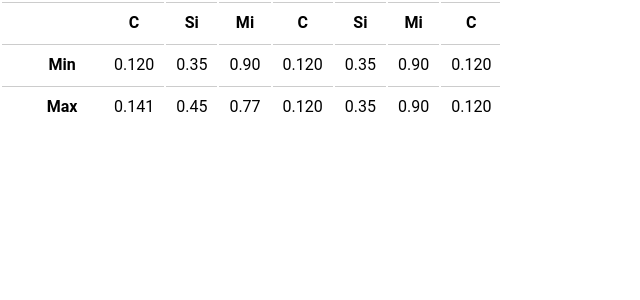
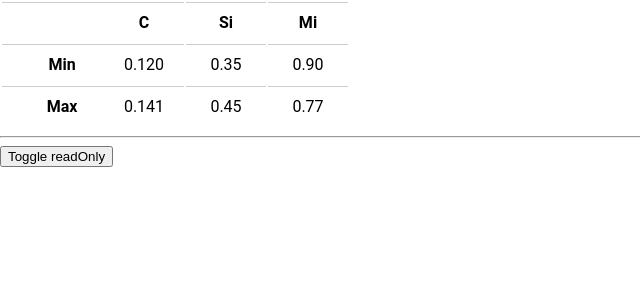
Before and after one commit to shashankvivek/grid-app, an Angular app in the folder grid-proj/: page / in a window 1280 px wide. Shown: the top 300 px of the page, without its empty margins (0-640 px from the left). Built offline with nearby package versions, Linux system fonts and the light colour scheme.

Commit message:
added toggle

```diff
--- a/grid-proj/src/app/analysis-grid/analysis-grid.component.scss
+++ b/grid-proj/src/app/analysis-grid/analysis-grid.component.scss
@@ -8,7 +8,7 @@ table {
     vertical-align: top;
     border-top: 1px solid #ccc;
     padding: 10px;
-    width: 50px;
+    width: 60px;
   }
   .fix {
     position: absolute;
--- a/grid-proj/src/app/analysis-grid/analysis.service.ts
+++ b/grid-proj/src/app/analysis-grid/analysis.service.ts
@@ -5,11 +5,6 @@ import { Injectable } from '@angular/core';
 export class AnalysisService {
   transformData(data: IAnalysisData[]): ITransformedData[] {
 
-    // data.forEach((element) => {
-    //   element.element_values.forEach((val) => {
-    //      val.pipeFormat = 'uu';
-    //   });
-    // });
     const transformedData: ITransformedData[] = data.map((obj) => {
       return { key: obj.key,
         element_values: obj.element_values.map(val => {
--- a/grid-proj/src/app/app.component.html
+++ b/grid-proj/src/app/app.component.html
@@ -3,3 +3,6 @@
   [analysisData]="analysisData"
   (onDataUpdate)="onDataUpdate($event)"
 ></AnalysisGrid>
+
+<hr>
+<button (click)="toggle()">Toggle readOnly</button>
--- a/grid-proj/src/app/app.component.ts
+++ b/grid-proj/src/app/app.component.ts
@@ -18,12 +18,12 @@ export class AppComponent implements OnInit {
           { key: 'C', value: 0.12, format: 'X.XXX' },
           { key: 'Si', value: 0.349, format: 'X.XX' },
           { key: 'Mi', value: 0.9, format: 'X.XX' },
-          { key: 'C', value: 0.12, format: 'X.XXX' },
-          { key: 'Si', value: 0.349, format: 'X.XX' },
-          { key: 'Mi', value: 0.9, format: 'X.XX' },
-          { key: 'C', value: 0.12, format: 'X.XXX' },
-          { key: 'Si', value: 0.349, format: 'X.XX' },
-          { key: 'Mi', value: 0.9, format: 'X.XX' },
+          // { key: 'C', value: 0.12, format: 'X.XXX' },
+          // { key: 'Si', value: 0.349, format: 'X.XX' },
+          // { key: 'Mi', value: 0.9, format: 'X.XX' },
+          // { key: 'C', value: 0.12, format: 'X.XXX' },
+          // { key: 'Si', value: 0.349, format: 'X.XX' },
+          // { key: 'Mi', value: 0.9, format: 'X.XX' },
         ],
       },
       {
@@ -32,12 +32,12 @@ export class AppComponent implements OnInit {
           { key: 'C', value: 0.141, format: 'X.XXX' },
           { key: 'Si', value: 0.45, format: 'X.XX' },
           { key: 'Mi', value: 0.77, format: 'X.XX' },
-          { key: 'C', value: 0.12, format: 'X.XXX' },
-          { key: 'Si', value: 0.349, format: 'X.XX' },
-          { key: 'Mi', value: 0.9, format: 'X.XX' },
-          { key: 'C', value: 0.12, format: 'X.XXX' },
-          { key: 'Si', value: 0.349, format: 'X.XX' },
-          { key: 'Mi', value: 0.9, format: 'X.XX' },
+          // { key: 'C', value: 0.12, format: 'X.XXX' },
+          // { key: 'Si', value: 0.349, format: 'X.XX' },
+          // { key: 'Mi', value: 0.9, format: 'X.XX' },
+          // { key: 'C', value: 0.12, format: 'X.XXX' },
+          // { key: 'Si', value: 0.349, format: 'X.XX' },
+          // { key: 'Mi', value: 0.9, format: 'X.XX' },
         ],
       },
     ];
@@ -47,4 +47,8 @@ export class AppComponent implements OnInit {
     // TODO: Make call to backend server to save this value
     console.log(event);
   }
+
+  public toggle(): void {
+    this.readOnly = !this.readOnly;
+  }
 }
```
